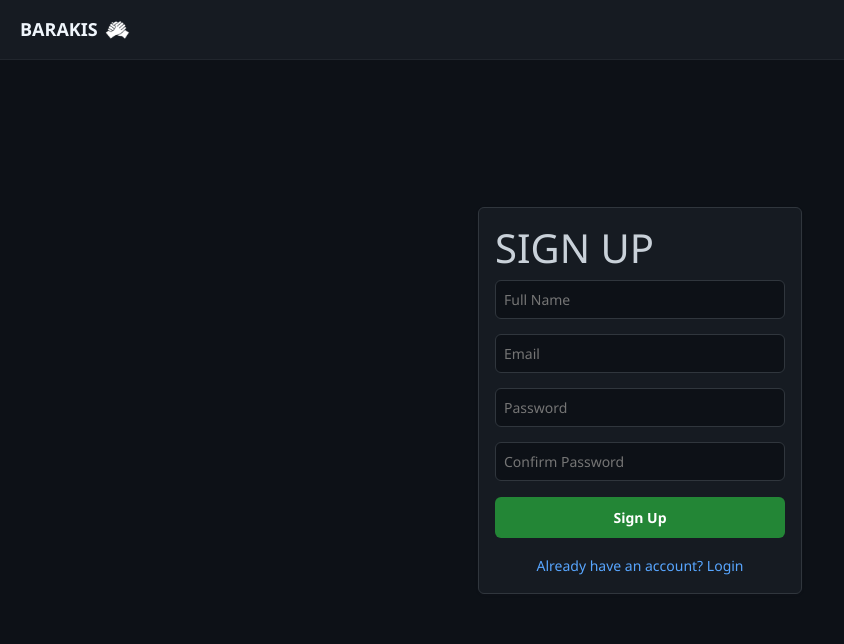
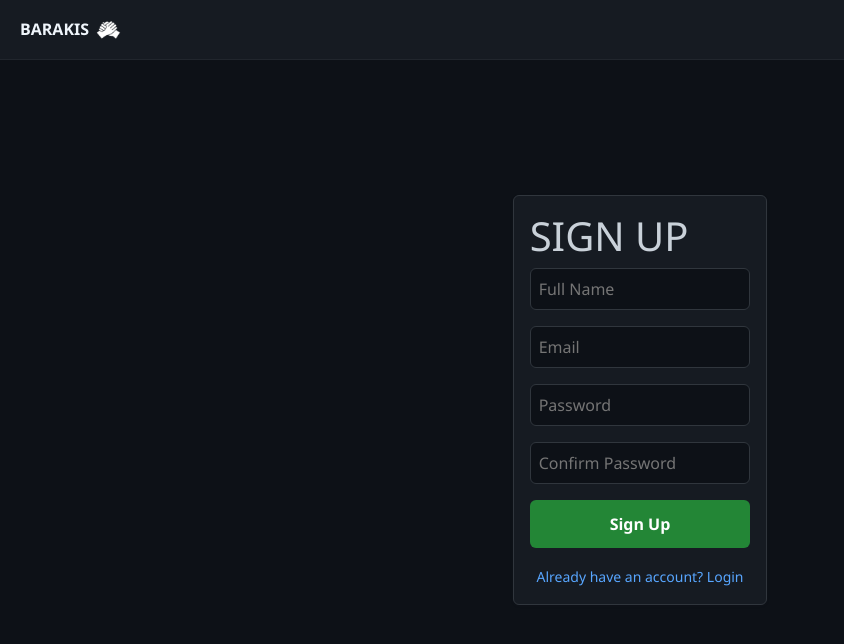
Before and after one commit to CoderGuga/Barakis, a React (Vite) app in the folder client/: page / in a window 1280 px wide. Shown: the top 644 px of the page, without its empty margins (0-844 px from the left). Built offline with nearby package versions, Linux system fonts and the light colour scheme; no server answers.

Commit message:
nebegaliu daugiau

```diff
--- a/client/src/barakio.css
+++ b/client/src/barakio.css
@@ -7,7 +7,7 @@ body {
   min-height: 100vh;
   margin: 0;
   font-family: "Segoe UI", Arial, sans-serif;
-  font-size: 16px;
+  font-size: clamp(16px, 1vw, 18px);
   background-color: #0d1117; /* GitHub dark background */
   color: #c9d1d9; /* Light gray text */
   overflow-x: hidden; /* Prevent horizontal scrolling */
@@ -19,7 +19,7 @@ body {
   height: 60px;
   background-color: #161b22; /* Darker header background */
   color: #f0f6fc; /* Light header text */
-  font-size: 18px;
+  font-size: 1rem;
   display: flex;
   align-items: center;
   padding: 0 20px;
@@ -31,11 +31,9 @@ body {
 
 .Header h1 {
   margin: 0;
-  font-size: 18px;
+  font-size: 1rem;
   font-weight: 600;
 }
-
-
 
 .Header img {
   height: 32px;
@@ -51,7 +49,7 @@ body {
 .buttonL {
   background-color: #238636; /* GitHub green button */
   color: #f0f6fc;
-  font-size: 14px;
+  font-size: 0.875rem;
   font-weight: 500;
   border: 1px solid rgba(240, 246, 252, 0.1);
   border-radius: 6px;
@@ -69,7 +67,7 @@ body {
 
 /* Page Titles */
 h2 {
-  font-size: 28px;
+  font-size: clamp(1.5rem, 2vw, 2rem);
   font-weight: 600;
   color: #f0f6fc;
   text-align: center;
@@ -79,29 +77,27 @@ h2 {
 /* Container for Forms */
 .signup-box,
 .forgotPA-box,
-.login-box
- {
-  width: 360px;
-  max-width: 90%;
-  padding: 16px;
+.login-box {
+  width: 90%;
+  max-width: 30rem;
+  padding: 1rem;
   background-color: #161b22; /* Dark gray background */
   border: 1px solid #30363d; /* Slightly lighter border */
   border-radius: 6px;
-  margin: 20px auto;
+  margin: 1rem auto;
   text-align: left;
   box-shadow: 0 1px 3px rgba(27, 31, 35, 0.1);
 }
 
-
 /* Input Styles */
 .input-box {
-  margin-bottom: 15px;
+  margin-bottom: 1rem;
 }
 
 .input-box input {
   width: 100%;
-  padding: 8px;
-  font-size: 14px;
+  padding: 0.5rem;
+  font-size: 1rem;
   background-color: #0d1117; /* Input background */
   color: #f0f6fc; /* Input text color */
   border: 1px solid #30363d;
@@ -119,10 +115,10 @@ h2 {
 /* Login Button */
 .login-btn {
   width: 100%;
-  padding: 10px;
+  padding: 0.75rem;
   background-color: #238636; /* GitHub green */
   color: #ffffff;
-  font-size: 14px;
+  font-size: 1rem;
   font-weight: 600;
   border: none;
   border-radius: 6px;
@@ -137,7 +133,7 @@ h2 {
 /* Forgot Password Link */
 #forgot-password {
   color: #58a6ff; /* GitHub link blue */
-  font-size: 14px;
+  font-size: 0.875rem;
   text-decoration: none;
 }
 
@@ -145,15 +141,13 @@ h2 {
   text-decoration: underline;
 }
 
-
 /* Main Container for the Feed */
 .feed-container {
-  padding: 20px;
-  width: 90vw;
+  padding: 1rem;
+  width: 90%;
+  max-width: 75rem;
   margin: 60px auto; /* Ensure top margin pushes content below header */
-  max-width: 1200px;
   box-sizing: border-box;
-
 }
 
 .posts-grid {
@@ -161,14 +155,14 @@ h2 {
   padding: 0;
   display: flex;
   flex-direction: column;
-  gap: 15px;
+  gap: 1rem;
 }
 
 .post-card {
   background-color: #161b22; /* Slightly lighter than the background */
   border: 1px solid #30363d; /* Border color */
   border-radius: 8px;
-  padding: 15px;
+  padding: 1rem;
   transition: transform 0.2s, box-shadow 0.2s;
 }
 
@@ -191,6 +185,7 @@ h2 {
   word-wrap: break-word; /* Ensure long text breaks into the next line */
   overflow-wrap: break-word;
 }
+
 /* General Reset */
 * {
   box-sizing: border-box;
@@ -198,33 +193,30 @@ h2 {
   padding: 0;
 }
 
-
 /* Main Container */
 .github-container {
-  width: 500px;
-  max-width: 90%;
+  width: 90%;
+  max-width: 30rem;
   background-color: #161b22; /* Slightly lighter than background */
   border: 1px solid #30363d;
   border-radius: 8px;
-  padding: 20px;
+  padding: 1.25rem;
   box-shadow: 0 4px 12px rgba(0, 0, 0, 0.2);
+}
 
-}
 .posts-container {
-  width: 1600px; /* Adjusted width for responsiveness */
-  max-width: 90%;
+  width: 100%;
+  max-width: 75rem;
   margin: auto;
   background-color: #161b22; /* Slightly lighter than background */
   border: 1px solid #30363d;
   border-radius: 8px;
-  padding: 20px;
+  padding: 1.25rem;
   box-shadow: 0 4px 12px rgba(0, 0, 0, 0.2);
+}
 
-}
 .github-title {
   text-align: center;
-
-
   color: #f0f6fc; /* GitHub header color */
   font-size: 1.5rem;
   margin-bottom: 20px;
@@ -232,12 +224,12 @@ h2 {
 
 /* Input Groups */
 .github-input-group {
-  margin-bottom: 15px;
+  margin-bottom: 1rem;
 }
 
 .github-label {
   display: block;
-  margin-bottom: 5px;
+  margin-bottom: 0.5rem;
   color: #f0f6fc;
   font-weight: 500;
 }
@@ -245,8 +237,8 @@ h2 {
 .github-input,
 .github-textarea {
   width: 100%;
-  padding: 8px;
-  font-size: 14px;
+  padding: 0.5rem;
+  font-size: 0.875rem;
   background-color: #0d1117; /* Input background */
   color: #f0f6fc;
   border: 1px solid #30363d;
@@ -269,12 +261,12 @@ h2 {
 /* Button Styling */
 .github-button {
   width: 100%;
-  padding: 10px;
+  padding: 0.75rem;
   background-color: #238636; /* GitHub green button */
   color: #ffffff;
   border: none;
   border-radius: 6px;
-  font-size: 14px;
+  font-size: 1rem;
   font-weight: 600;
   cursor: pointer;
   transition: background-color 0.2s ease;
@@ -312,7 +304,7 @@ h2 {
   filter: brightness(0) invert(1); /* Makes image white for dark background */
 }
 
-.custom-body-style{
+.custom-body-style {
   display: flex;
   flex-direction: column;
   align-items: center;
@@ -320,7 +312,7 @@ h2 {
   min-height: 100vh;
   margin: 100px;
   font-family: "Segoe UI", Arial, sans-serif;
-    font-size: 16px;
+  font-size: 1rem;
   background-color: #0d1117; /* GitHub dark background */
   color: #c9d1d9; /* Light gray text */
   overflow-x: hidden; /* Prevent horizontal scrolling */
@@ -330,7 +322,7 @@ h2 {
 .delete-button {
   background-color: #da3633; /* Red for delete */
   color: #f0f6fc; /* White text */
-  font-size: 14px;
+  font-size: 0.875rem;
   font-weight: 500;
   border: 1px solid rgba(240, 246, 252, 0.1); /* Subtle border */
   border-radius: 6px;
@@ -349,7 +341,7 @@ h2 {
 .edit-button {
   background-color: #0969da; /* Blue for edit */
   color: #f0f6fc; /* White text */
-  font-size: 14px;
+  font-size: 0.875rem;
   font-weight: 500;
   border: 1px solid rgba(240, 246, 252, 0.1); /* Subtle border */
   border-radius: 6px;
@@ -363,13 +355,14 @@ h2 {
   background-color: #218bff; /* Brighter blue on hover */
   border-color: #218bff;
 }
+
 /* Edit Form */
 .edit-form {
   background-color: #161b22; /* Match container color */
-  padding: 20px;
-  margin: 20px auto;
-  width: 500px;
-  max-width: 90%;
+  padding: 1.25rem;
+  margin: 1.25rem auto;
+  width: 90%;
+  max-width: 30rem;
   border: 1px solid #30363d;
   border-radius: 8px;
   box-shadow: 0 1px 3px rgba(27, 31, 35, 0.1);
@@ -378,19 +371,19 @@ h2 {
 .edit-form h2 {
   color: #f0f6fc;
   font-size: 1.8rem;
-  margin-bottom: 15px;
+  margin-bottom: 1rem;
 }
 
 .edit-form input,
 .edit-form textarea {
   width: 100%;
-  padding: 10px;
-  margin-bottom: 15px;
+  padding: 0.75rem;
+  margin-bottom: 1rem;
   background-color: #0d1117;
   color: #f0f6fc;
   border: 1px solid #30363d;
   border-radius: 6px;
-  font-size: 16px;
+  font-size: 1rem;
   transition: border-color 0.2s ease;
 }
 
@@ -403,12 +396,12 @@ h2 {
 .edit-form button {
   background-color: #238636;
   color: #ffffff;
-  padding: 10px;
-  font-size: 16px;
+  padding: 0.75rem;
+  font-size: 1rem;
   border: none;
   border-radius: 6px;
   cursor: pointer;
-  margin-right: 10px;
+  margin-right: 0.5rem;
   transition: background-color 0.2s;
 }
 
```
Lines whose indentation alone changed are shown as unchanged.
